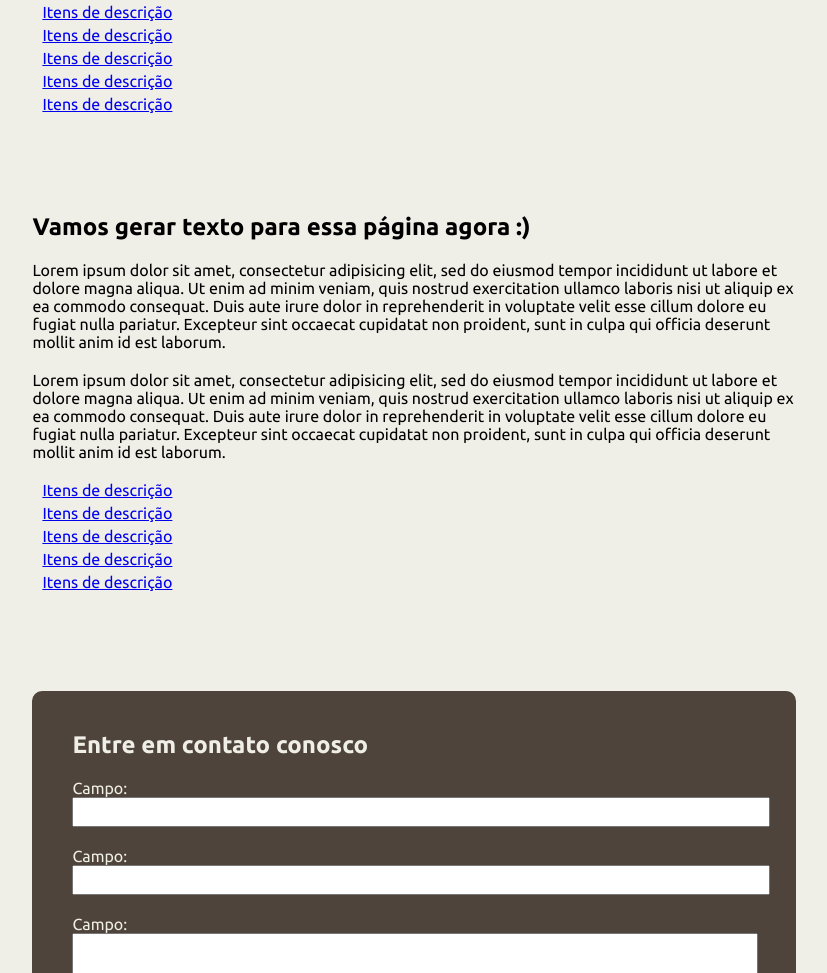
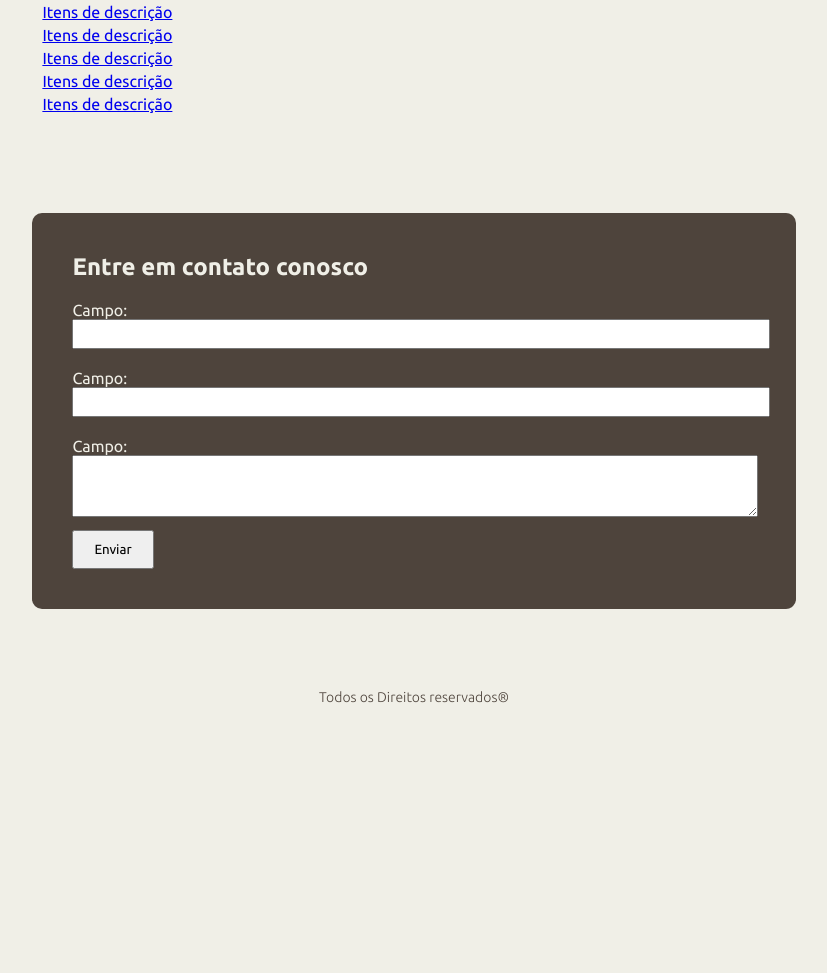
Before and after one commit to wsombra/GITWORKFLOW, a plain HTML site: page index.html in a window 1280 px wide. Shown: the part 1178-2151 px from the top of the page, without its empty margins (226-1053 px from the left). After the commit the page ends 1923 px from the top, so only its background shows below. Drawn offline with Linux system fonts and the light colour scheme.

Commit message:
Modificado no VSCode

```diff
--- a/index.html
+++ b/index.html
@@ -78,34 +78,6 @@
 			</ul>
 
 		</article>
-		<article class="article_single">
-			<header>
-				<h2>Vamos gerar texto para essa página agora :)</h2>
-			</header>
-			<p>Lorem ipsum dolor sit amet, consectetur adipisicing elit, sed do eiusmod
-			tempor incididunt ut labore et dolore magna aliqua. Ut enim ad minim veniam,
-			quis nostrud exercitation ullamco laboris nisi ut aliquip ex ea commodo
-			consequat. Duis aute irure dolor in reprehenderit in voluptate velit esse
-			cillum dolore eu fugiat nulla pariatur. Excepteur sint occaecat cupidatat non
-			proident, sunt in culpa qui officia deserunt mollit anim id est laborum.</p>
-
-			<p>Lorem ipsum dolor sit amet, consectetur adipisicing elit, sed do eiusmod
-			tempor incididunt ut labore et dolore magna aliqua. Ut enim ad minim veniam,
-			quis nostrud exercitation ullamco laboris nisi ut aliquip ex ea commodo
-			consequat. Duis aute irure dolor in reprehenderit in voluptate velit esse
-			cillum dolore eu fugiat nulla pariatur. Excepteur sint occaecat cupidatat non
-			proident, sunt in culpa qui officia deserunt mollit anim id est laborum.</p>
-
-			<ul>
-				<li><a href="index.html" class="title">Itens de descrição</a></li>
-				<li><a href="#" class="title">Itens de descrição</a></li>
-				<li><a href="#" class="title">Itens de descrição</a></li>
-				<li><a href="#" class="title">Itens de descrição</a></li>
-				<li><a href="#" class="title">Itens de descrição</a></li>
-			</ul>
-
-		</article>
-
 		<article class="form_contact">
 			<header>
 				<h2>Entre em contato conosco</h2>
```
